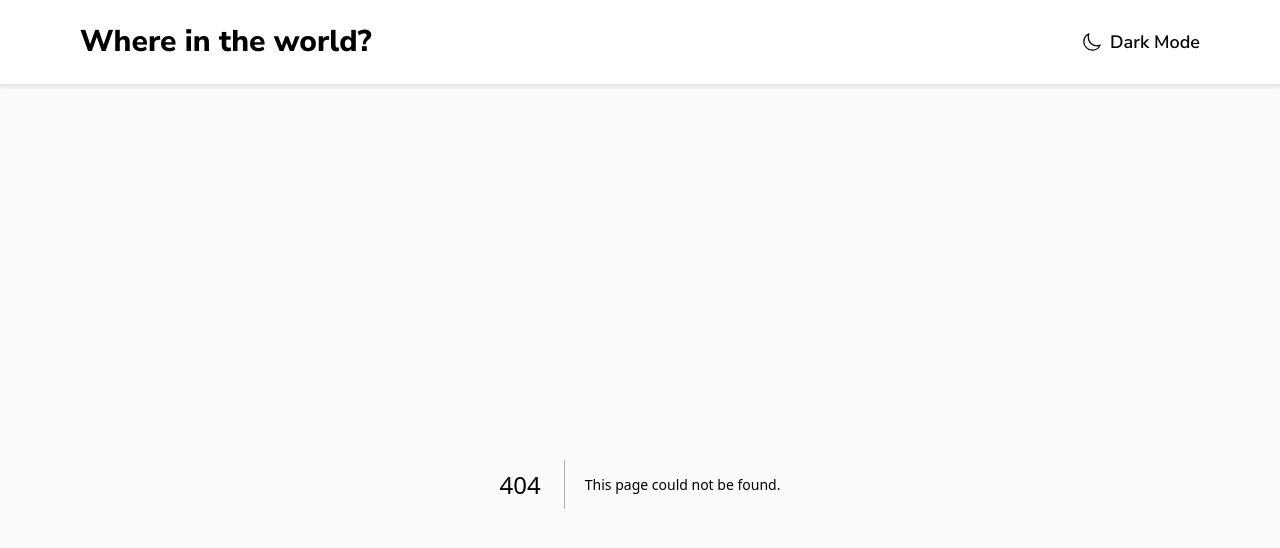
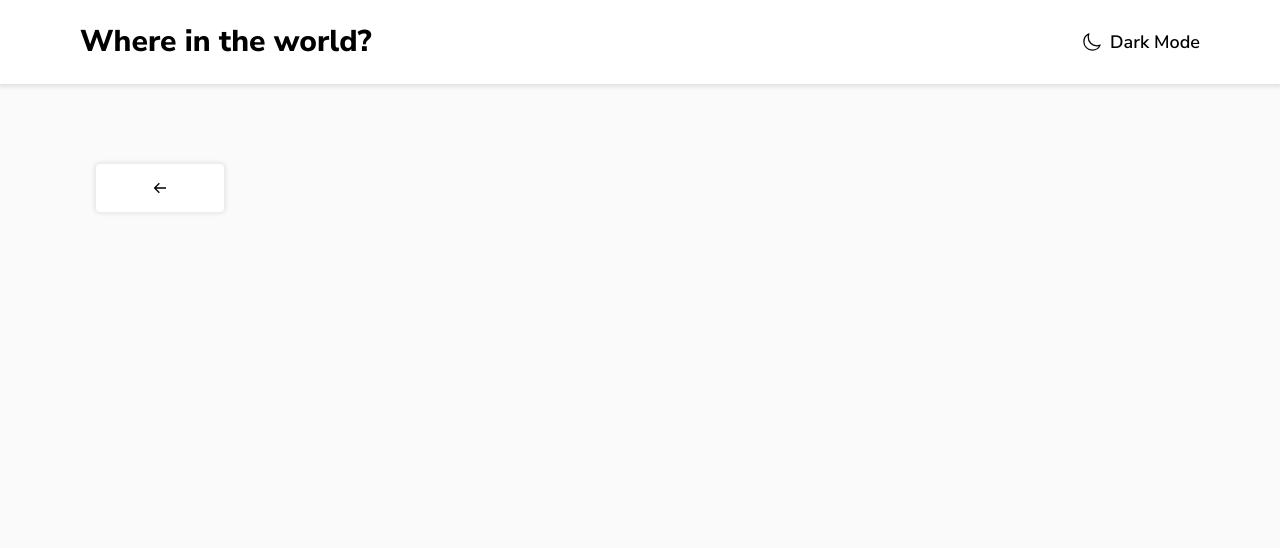
Before and after one commit to Edwardb11/rest-countries, a Next.js app: page /details/1 in a window 1280 px wide. Before the commit this address had no page. Shown: the top 548 px of the page. Built offline with nearby package versions, Linux system fonts and the light colour scheme.

Commit message:
feat: create page details and button component

```diff
--- /dev/null
+++ b/app/components/buttons/button.tsx
@@ -0,0 +1,35 @@
+"use client";
+import React from "react";
+import { useRouter } from "next/navigation";
+import { BiArrowBack } from "react-icons/bi";
+import { ButtonProps } from "@/app/interfaces/button";
+
+const Button: React.FC<ButtonProps> = ({
+  name,
+  onClick,
+  backButton = false,
+}) => {
+  const router = useRouter();
+
+  const handleClick = () => {
+    if (backButton) {
+      router.back();
+    } else if (onClick) {
+      onClick();
+    }
+  };
+
+  return (
+    <button
+      onClick={handleClick}
+      className={`flex justify-center items-center py-2 px-4 last:mb-10 h-8 text-sm mobile:text-base mobile:h-12 min-w-32 font-normal shadow-full rounded ${
+        backButton
+          ? "bg-white_DarkModeText_LightModeElements dark:bg-darkBlue_DarkModeElements dark:text-white_DarkModeText_LightModeElements"
+          : ""
+      }`}>
+      {backButton ? <BiArrowBack /> : name}
+    </button>
+  );
+};
+
+export default Button;
--- /dev/null
+++ b/app/details/[slug]/page.tsx
@@ -0,0 +1,13 @@
+import Button from "@/app/components/buttons/button";
+
+const DetailPage = () => {
+  return (
+    <div>
+      <div className="px-4 mobile:px-24 pt-10 mobile:pt-20 dark:bg-veryDarkBlue_DarkModeBG h-full">
+        <Button backButton name="Back" />
+      </div>
+    </div>
+  );
+};
+
+export default DetailPage;
--- /dev/null
+++ b/app/interfaces/button.ts
@@ -0,0 +1,6 @@
+export interface ButtonProps {
+  name?: string;
+  code?: string;
+  onClick?: () => void;
+  backButton?: boolean;
+}
--- a/app/page.tsx
+++ b/app/page.tsx
@@ -1,8 +1,9 @@
-"use client"
+"use client";
 import React, { useState, useEffect } from "react";
 import Card from "./components/cards/cards";
 import { countryData } from "./interfaces/country";
 import { getCountries } from "./actions/data";
+import Link from "next/link";
 
 export default function Home() {
   const [countries, setCountries] = useState<countryData[]>([]);
@@ -24,6 +25,7 @@ export default function Home() {
     <main className="bg-veryLightGray_LightModeBG dark:bg-veryDarkBlue_DarkModeBG ">
       <section className="grid grid-cols-1 mobile:grid-cols-2 desktop:grid-cols-4 mobile:gap-10 gap-20 py-4 px-2 mobile:px-20">
         {countries.map((country, index) => (
+          <Link key={country.name.common} href={`/details/${country.cca2}`}>
             <Card
               key={index}
               flagSrc={country.flags.svg}
@@ -32,6 +34,7 @@ export default function Home() {
               region={country.region}
               capital={country.capital}
             />
+          </Link>
         ))}
       </section>
     </main>
```
Lines whose indentation alone changed are shown as unchanged.
